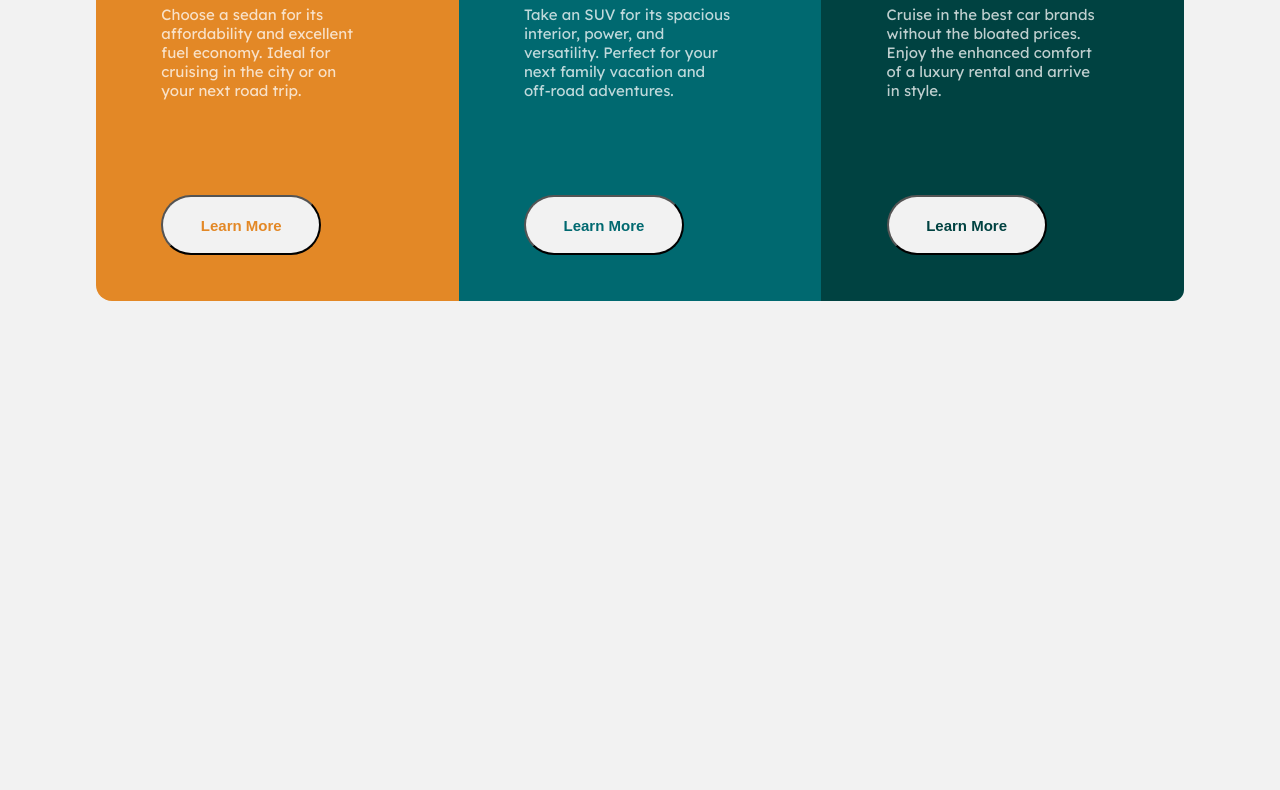
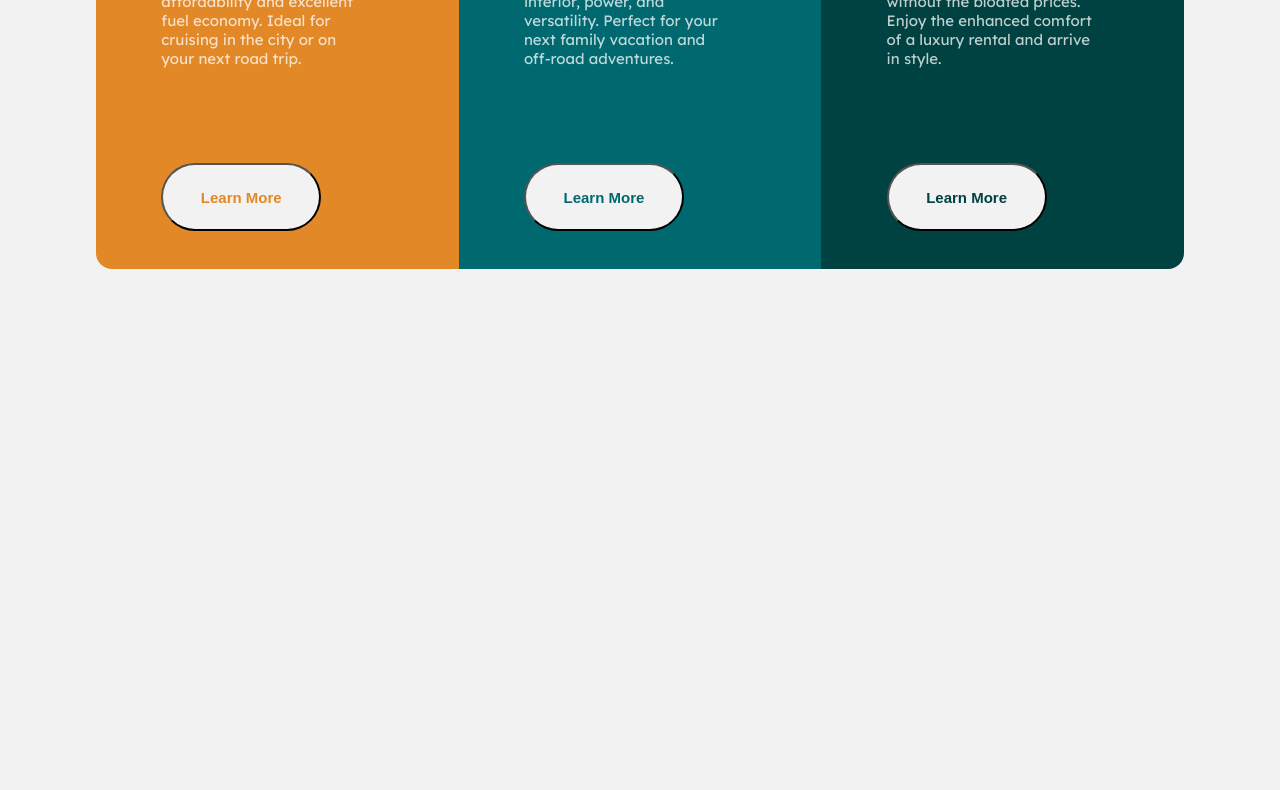
Before and after one commit to lex-marie790/3-column-preview-card-component, a plain HTML site: page index.html in a window 1280 px wide. Shown: the part 259-1049 px from the top of the page. Drawn offline with nearby package versions, Linux system fonts and the light colour scheme; files that its build step writes are made by us from their sources.

Commit message:
small css updates made, add alt to img, added header and footer to html

```diff
--- a/index.html
+++ b/index.html
@@ -19,10 +19,10 @@
   </style>
 </head>
 <body>
-
-  <div class='main'>
+  <header>
+    <div class='main'>
     <div class='box one'>
-      <img src='./images/icon-sedans.svg'/>
+      <img src='./images/icon-sedans.svg' alt='sedan icon'/>
       <h1>
         Sedans
       </h1>
@@ -35,7 +35,7 @@
       </button>
     </div>
     <div class='box two'>
-      <img src="./images/icon-suvs.svg" />
+      <img src="./images/icon-suvs.svg" alt='suv icon' />
       <h1>
         SUVs
       </h1>
@@ -48,7 +48,7 @@
       </button>
     </div>
     <div class='box three'>
-      <img src="./images/icon-luxury.svg" />
+      <img src="./images/icon-luxury.svg" alt='luxury icon' />
       <h1>
         Luxury
       </h1>
@@ -61,15 +61,14 @@
       </button>
     </div>
   </div>
+  </header>
 
-
-
-
-
-
+  <footer>
   <div class="attribution">
     Challenge by <a href="https://www.frontendmentor.io?ref=challenge" target="_blank">Frontend Mentor</a>.
     Coded by <a href="#">Lexi Marie</a>.
   </div>
+  </footer>
+
 </body>
 </html>
--- a/stylesheets/mixins.scss
+++ b/stylesheets/mixins.scss
@@ -4,8 +4,8 @@
 }
 
 @mixin borderRadiusRight {
-    border-bottom-right-radius: .7rem;
-    border-top-right-radius: .7rem;
+    border-bottom-right-radius: 1rem;
+    border-top-right-radius: 1rem;
 }
 
 @mixin boxColor($base: $boxOne) {
@@ -17,13 +17,13 @@
 }
 
 @mixin mobileTopBorderRadius {
-    border-top-left-radius: .7rem;
-    border-top-right-radius: .7rem;
+    border-top-left-radius: 1rem;
+    border-top-right-radius: 1rem;
     border-bottom-left-radius: 0;
 }
 
 @mixin mobileBottomBorderRadius {
-    border-bottom-left-radius: .7rem;
-    border-bottom-right-radius: .7rem;
+    border-bottom-left-radius: 1rem;
+    border-bottom-right-radius: 1rem;
     border-top-right-radius: 0;
 }
--- a/stylesheets/styles.scss
+++ b/stylesheets/styles.scss
@@ -6,7 +6,7 @@
     width: 68rem;
     height: 29rem;
     margin: auto;
-    margin-top: 6rem;
+    margin-top: 4rem;
 
     @media (max-width: $layout-breakpoint-mobile) {
         display: flex;
--- a/stylesheets/variables.scss
+++ b/stylesheets/variables.scss
@@ -39,7 +39,7 @@ p {
 button {
     border-radius: 50rem;
     width: 10rem;
-    height: 4em;
+    height: 4.5em;
     background-color: $lightGrey;
     margin-top: 5rem;
     font-size: 1em;
```
